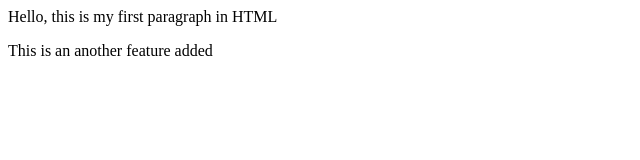
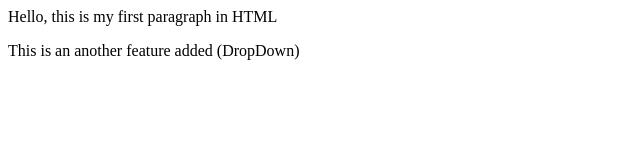
Before and after one commit to NeeleshChayank/localrepo, a plain HTML site: page index.html in a window 1280 px wide. Shown: the full height of the page, 0-640 px from the left. Drawn offline with Linux system fonts and the light colour scheme.

Commit message:
Added Drop Down

```diff
--- a/index.html
+++ b/index.html
@@ -1,2 +1,2 @@
 <p>Hello, this is my first paragraph in HTML</p>
-<p>This is an another feature added</p>
+<p>This is an another feature added (DropDown) </p>
```
